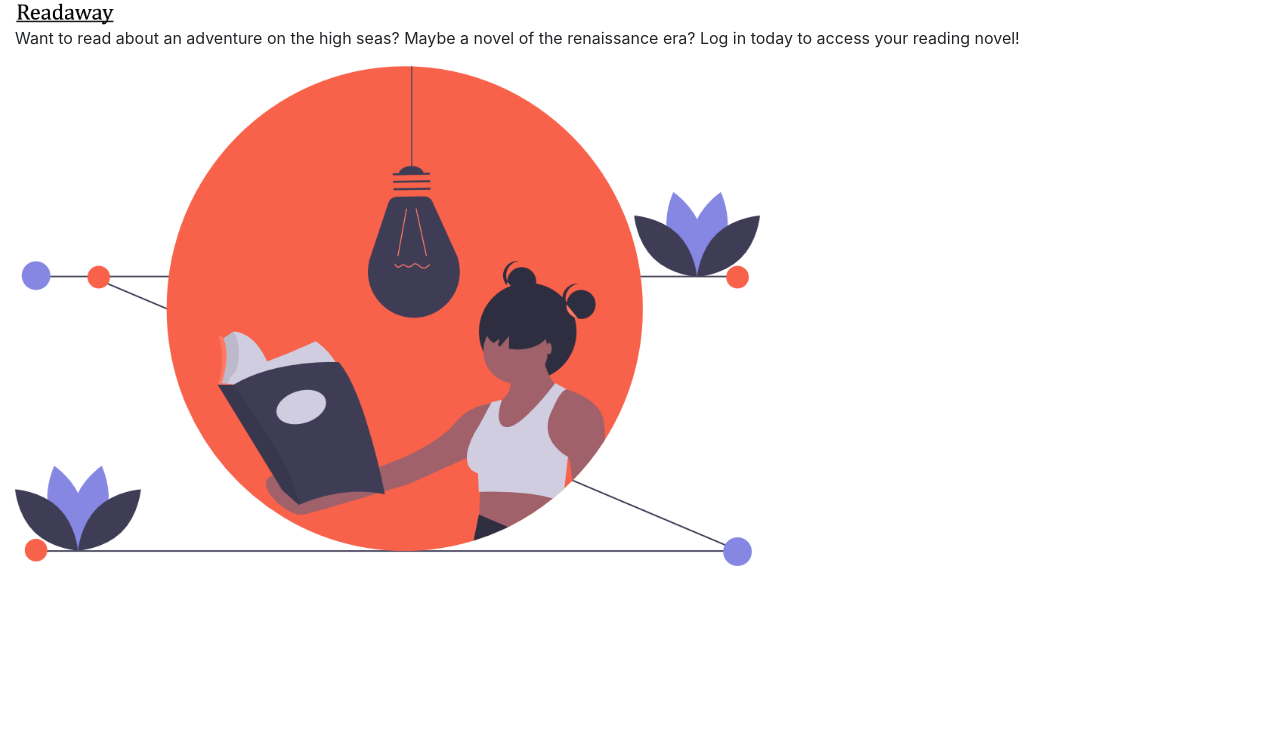
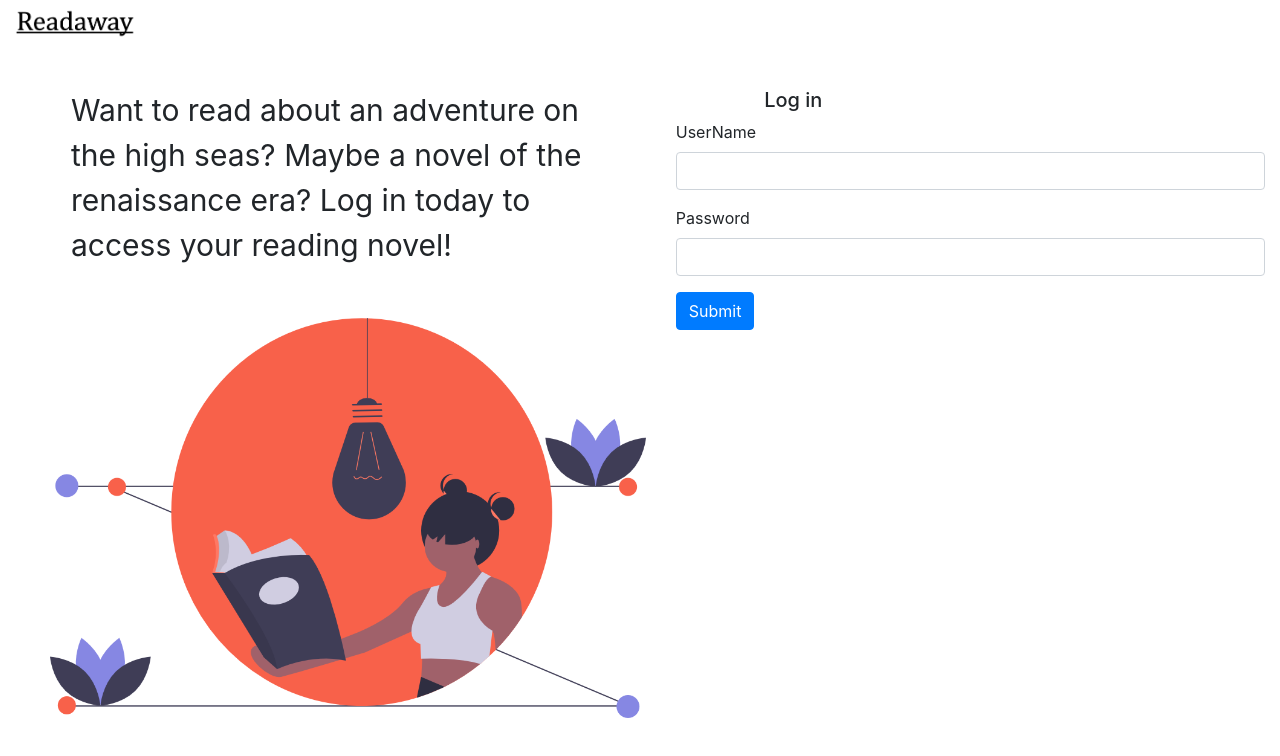
Before and after one commit to cyberangel99/LoginSignup, a Next.js app: page / in a window 1280 px wide. Shown: the top 756 px of the page. Built offline with nearby package versions, Linux system fonts and the light colour scheme.

Commit message:
login form
added login form

```diff
--- a/assets/custom.scss
+++ b/assets/custom.scss
@@ -1,6 +1,20 @@
 .logo {
-  height: 25px;
+  height: 30px;
 }
 .reading-image1 {
-  height: 500px;
+  height: 400px;
+  margin-left: 35px;
 }
+.intro {
+  display: inline-block;
+  width: 100%;
+  margin-top: 50px;
+  margin-left: 56px;
+  font-size: 30px;
+  margin-bottom: 50px;
+  padding-right: 100px;
+}
+.login {
+  margin-top: 15%;
+  margin-left: 15%;
+}
--- a/components/Readaway.js
+++ b/components/Readaway.js
@@ -8,12 +8,12 @@ export default function Readaway() {
   return (
     <Container fluid>
       <Row>
-        <Col>
+        <Col className="mx-auto">
           <div>
             <Image
               src="/images/Readaway-logo.png"
               alt="Readaway"
-              className="logo"
+              className="logo mt-2"
             />
           </div>
           <div>
@@ -30,6 +30,34 @@ export default function Readaway() {
             />
           </div>
         </Col>
+        <Col>
+          <h5 className="login">Log in</h5>
+          <form>
+            <div class="mb-3">
+              <label for="exampleInputEmail1" class="form-label">
+                UserName
+              </label>
+              <input
+                type="text"
+                className="form-control"
+                aria-describedby="emailHelp"
+              />
+            </div>
+            <div class="mb-3">
+              <label for="exampleInputPassword1" class="form-label">
+                Password
+              </label>
+              <input
+                type="password"
+                class="form-control"
+                id="exampleInputPassword1"
+              />
+            </div>
+            <button type="submit" class="btn btn-primary">
+              Submit
+            </button>
+          </form>
+        </Col>
       </Row>
     </Container>
   );
```
